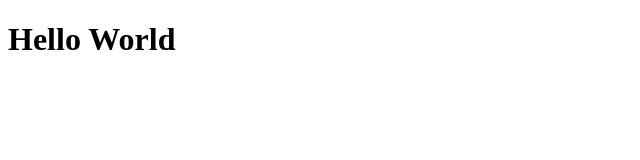
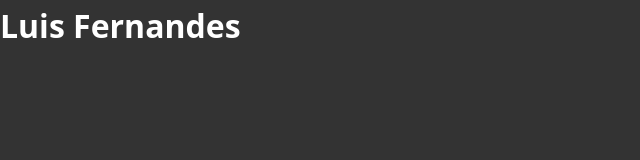
Before and after one commit to lprfernandes-masters/Networks_and_web_technology_mid_module, a plain HTML site: page index.html in a window 1280 px wide. Shown: the whole page, without its empty margins (0-640 px from the left). Drawn offline with Linux system fonts and the light colour scheme.

Commit message:
add initial setup and files

```diff
--- /dev/null
+++ b/css/styles.css
@@ -0,0 +1,34 @@
+*,
+*:before,
+*:after {
+    margin: 0;
+    padding: 0;
+    box-sizing: border-box;
+}
+
+:root {
+    --primary-color: #252526;
+    --secondary-color: #333333;
+    --tertiary-color: #858585;
+}
+
+html,
+body {
+    font-family: 'Open Sans', sans-serif;
+    background: var(--secondary-color);
+    color: #fff;
+    line-height: 1.6;
+    scroll-behavior: smooth;
+}
+a {
+    color: #fff;
+    text-decoration: none;
+}
+
+ul {
+    list-style: none;
+}
+
+img {
+    max-width: 100%;
+}
--- a/index.html
+++ b/index.html
@@ -3,13 +3,15 @@
     <head>
         <meta charset="UTF-8" >
         <meta name="viewport" content="width=device-width, initial-scale=1.0">
-        <meta name="description" content="">
+        <meta name="description" content="Freelance backend developer for hire, specializing in .NET and Typescript development of custom websites and apis ">
         <meta name="keywords" content="">
         <meta name="author" content="Luis Fernandes">
         <meta name="robots" content="index, follow">
-        <title>My Personal Page</title>
+        <link rel="stylesheet" href="./css/styles.css">
+        <link rel="icon" href="./images/favicon.ico">
+        <title>Freelance Backend Developer | Luis Fernandes</title>
     </head>
     <body>
-        <h1>Hello World</h1>
+        <h1>Luis Fernandes</h1>
     </body>
 </html>
```
Also changed, not shown: images/favicon.ico (added).
